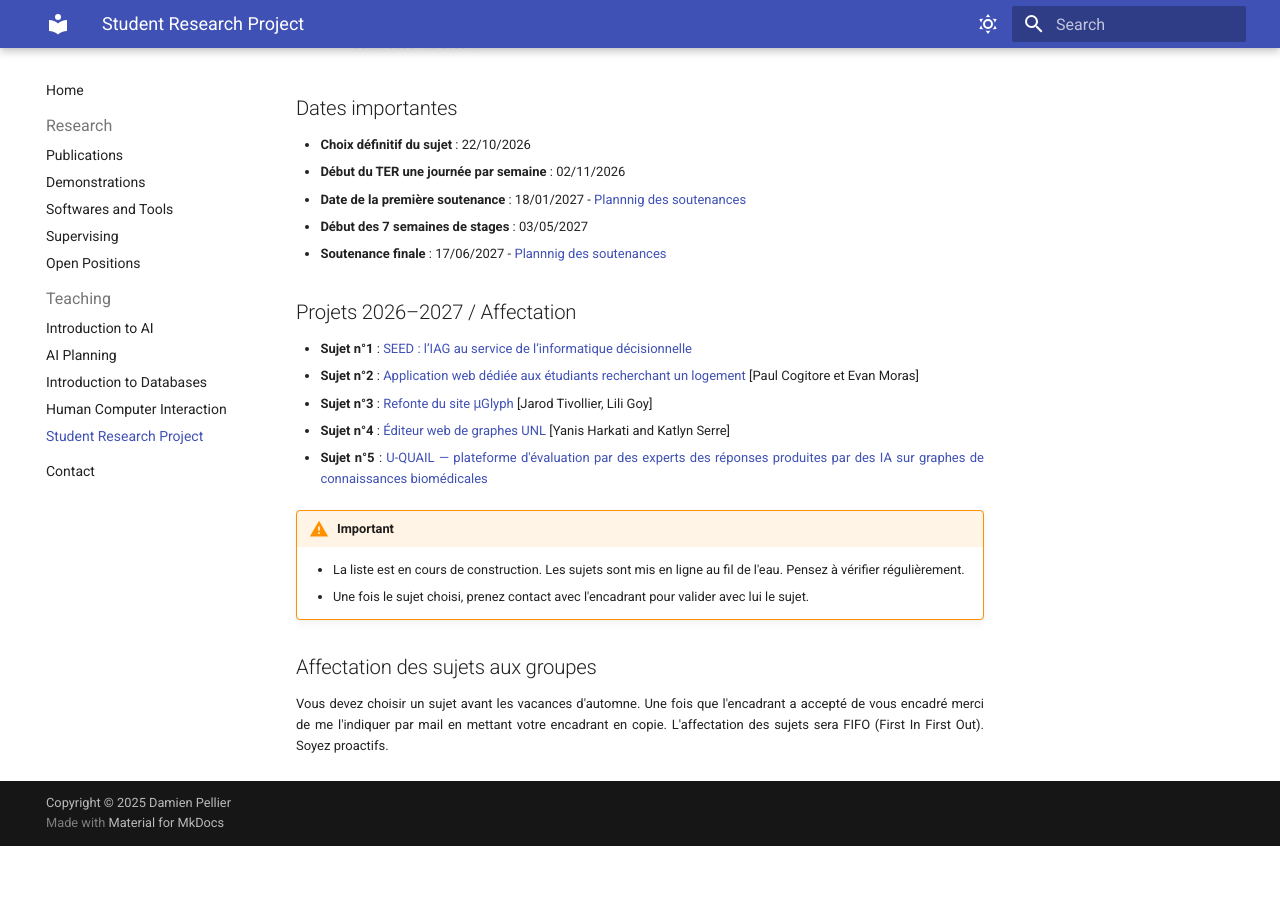
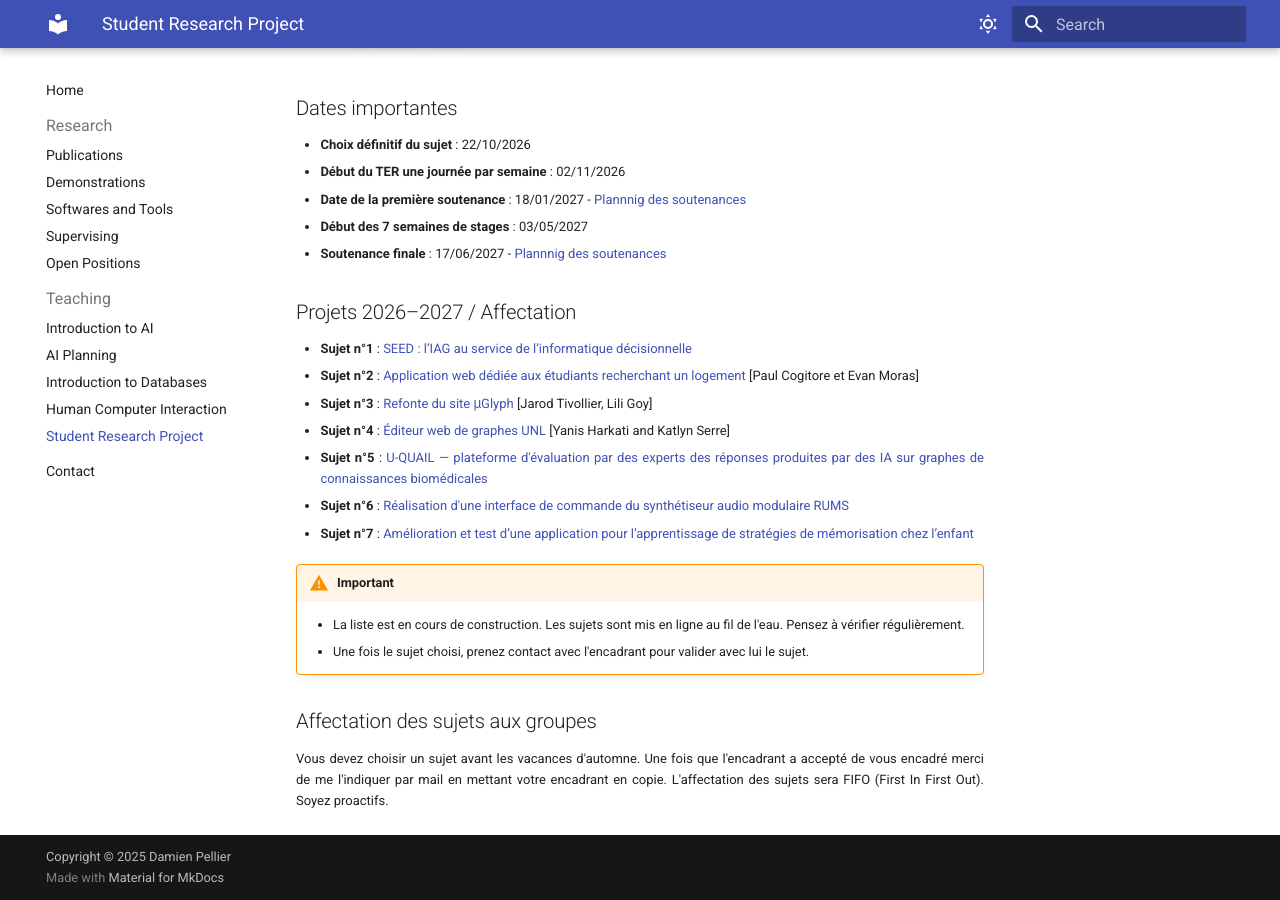
Before and after one commit to pellierd/homepage, an MkDocs documentation site: the page built from docs/teaching/srp.md, in a window 1280 px wide and 900 px high, scrolled down 931 px. Built offline with MkDocs 1.6.1 and Material for MkDocs 9.7.7, drawn with Linux system fonts in a browser that asks for light colours; before the commit the page ends 1777 px from its top, so only the background shows below that.

Commit message:
Add ter subjects

```diff
--- a/docs/teaching/srp.md
+++ b/docs/teaching/srp.md
@@ -40,6 +40,9 @@ La première période du projet est consacrée à l'élaboration des documents p
 - **Sujet n°3** : [Refonte du site μGlyph](srp/Sujet_3_2026.pdf) [Jarod Tivollier, Lili Goy]
 - **Sujet n°4** : [Éditeur web de graphes UNL](srp/Sujet_4_2026.pdf) [Yanis Harkati and Katlyn Serre]
 - **Sujet n°5** : [U-QUAIL — plateforme d'évaluation par des experts des réponses produites par des IA sur graphes de connaissances biomédicales](srp/Sujet_5_2026.pdf)
+- **Sujet n°6** : [Réalisation d'une interface de commande du synthétiseur audio modulaire RUMS](srp/Sujet_6_2026.pdf)
+- **Sujet n°7** : [Amélioration et test d’une application pour l’apprentissage de stratégies de mémorisation chez l’enfant](srp/Sujet_7_2026.pdf)
+
 
 !!! warning "Important"
       - La liste est en cours de construction. Les sujets sont mis en ligne au fil de l'eau. Pensez à vérifier régulièrement.
```
Also changed, not shown: 2 other files.
